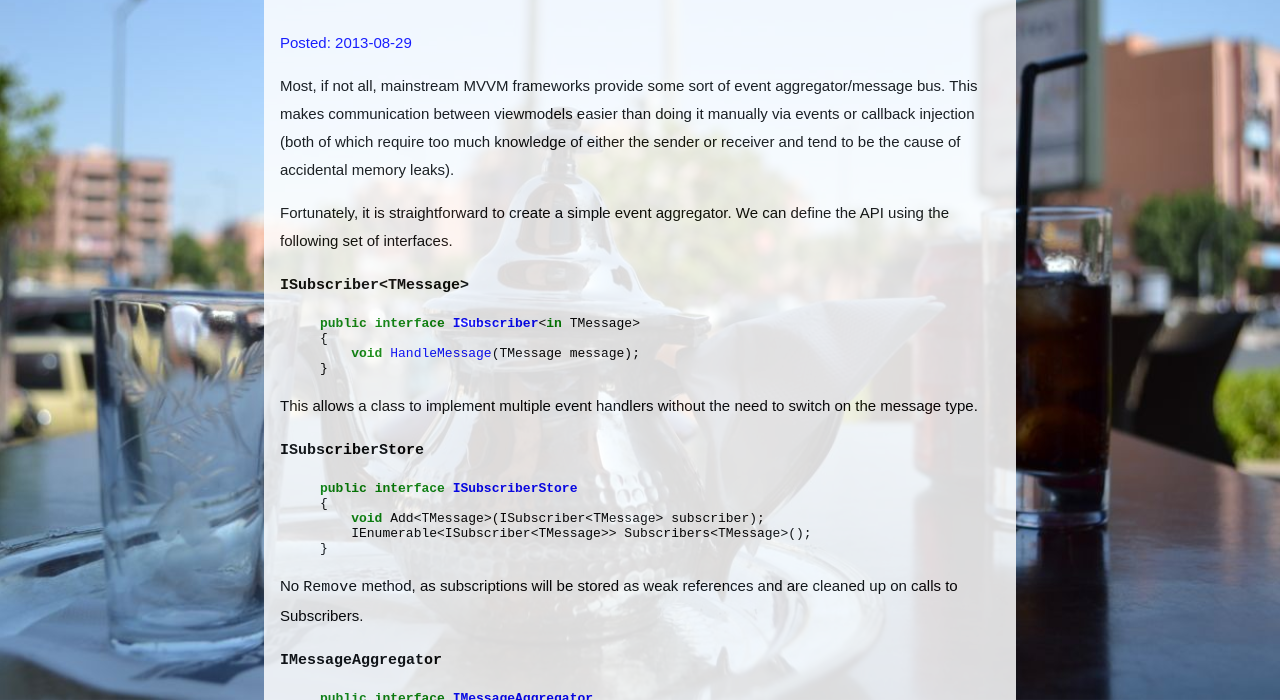
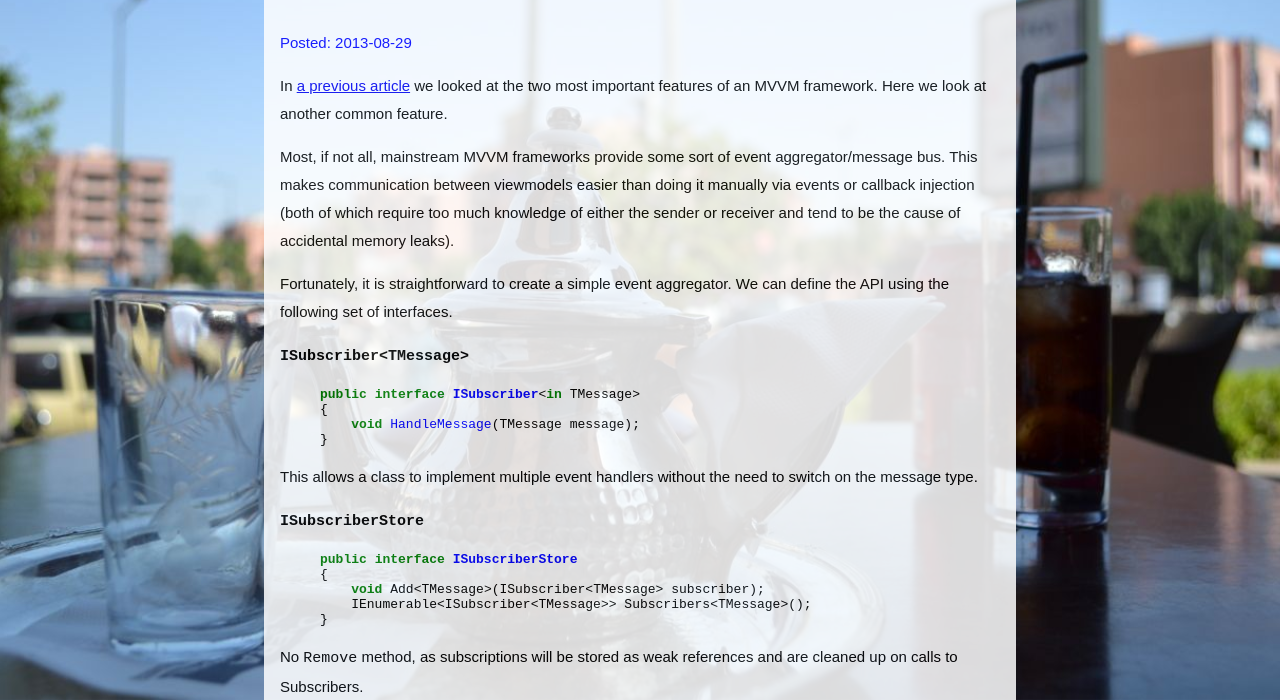
Before and after one commit to MarkWithall/markwithall.github.com, a Jekyll site: the page built from _posts/2013-08-29-simple-event-aggregator-in-csharp.md, in a window 1280 px wide and 900 px high, cut to the strip 200-900 px from the top of the window. Built offline with Jekyll 4.4.1, drawn with Linux system fonts in a browser that asks for light colours; some web fonts are replaced.

Commit message:
Added link to previous article in series.

```diff
--- a/_posts/2013-08-29-simple-event-aggregator-in-csharp.md
+++ b/_posts/2013-08-29-simple-event-aggregator-in-csharp.md
@@ -4,6 +4,8 @@ title: A Simple Event Aggregator / Message Bus In C#
 categories: programming
 extra_styles: syntax.css
 ---
+In [a previous article](/programming/2013/08/06/tdd-mvvm-framework-test-plan.html) we looked at the two most important features of an MVVM framework.  Here we look at another common feature.
+
 Most, if not all, mainstream MVVM frameworks provide some sort of event aggregator/message bus.  This makes communication between viewmodels easier than doing it manually via events or callback injection (both of which require too much knowledge of either the sender or receiver and tend to be the cause of accidental memory leaks).
 
 Fortunately, it is straightforward to create a simple event aggregator.  We can define the API using the following set of interfaces.
```
